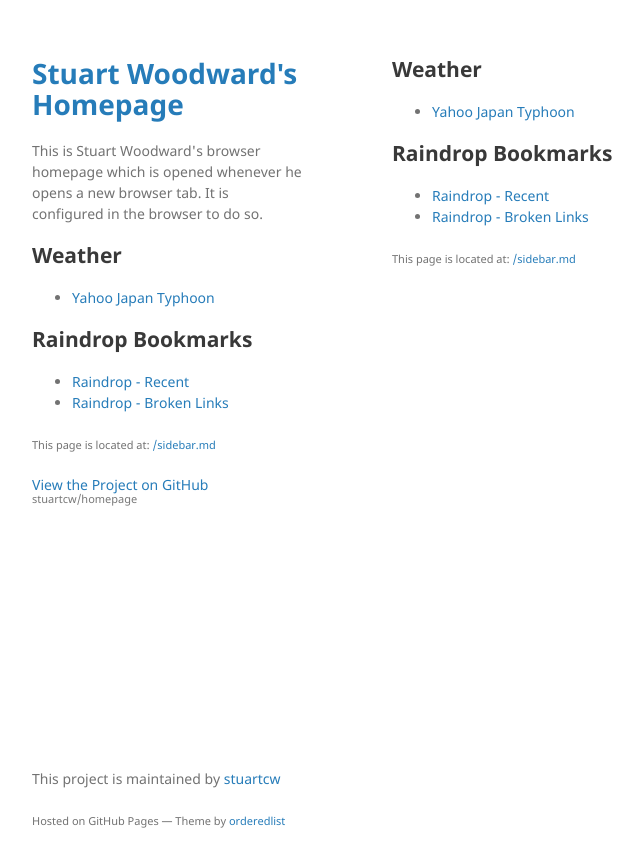
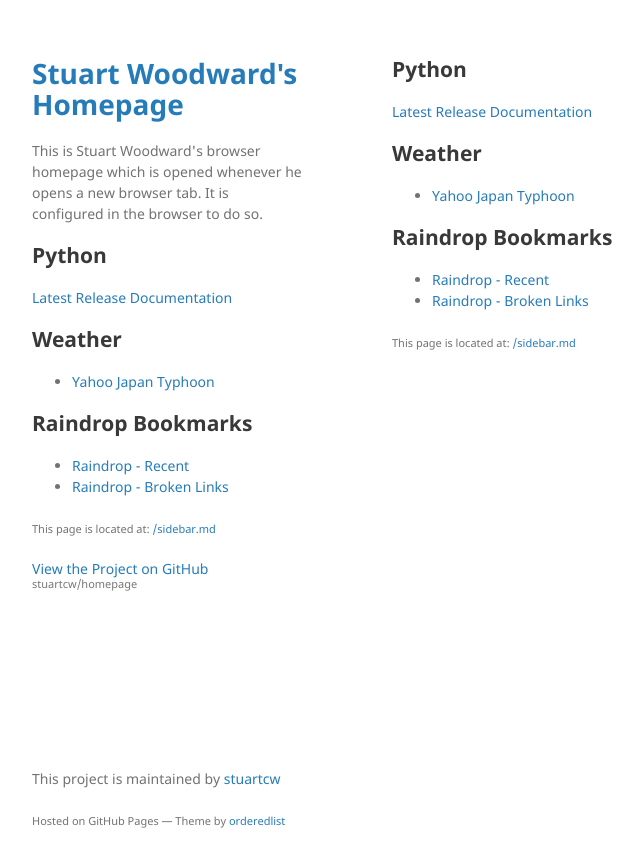
Before and after one commit to stuartcw/homepage, a Jekyll site: the page built from sidebar.md, in a window 1280 px wide. Shown: the top 867 px of the page, without its empty margins (178-821 px from the left). Built offline with Jekyll 4.4.1, drawn with Linux system fonts in a browser that asks for light colours; our own code applies the rules of GitHub Pages for plain Markdown files.

Commit message:
Update sidebar.md
Added Latest Python Release Documentation

```diff
--- a/sidebar.md
+++ b/sidebar.md
@@ -1,3 +1,7 @@
+
+## Python
+
+[Latest Release Documentation](https://docs.python.org/release/3.13.1/)
 
 ## Weather
 
```
